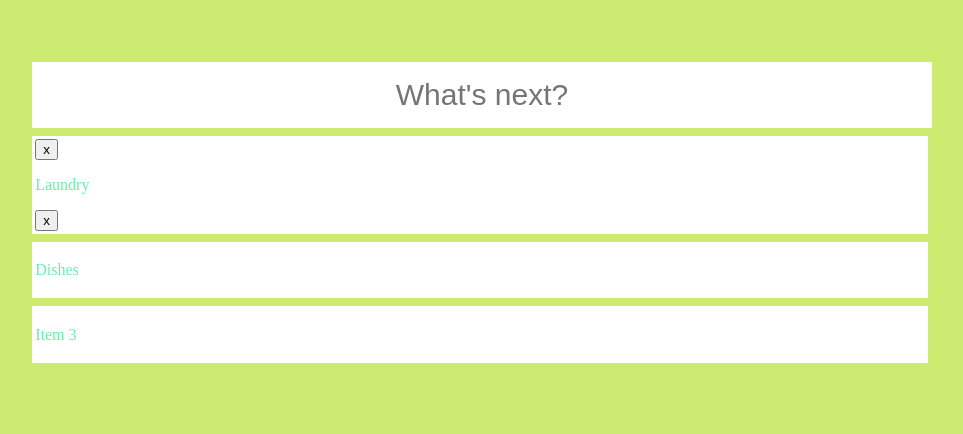
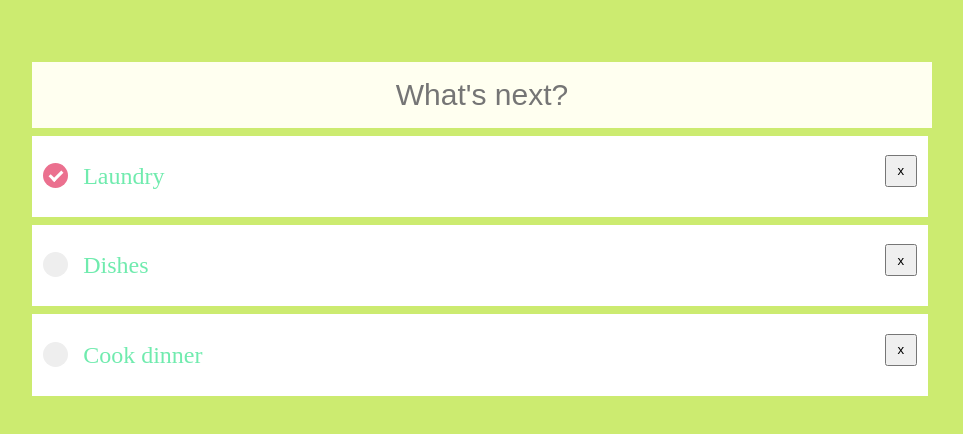
Before and after one commit to oh-angelina/To-Do, a plain HTML site: page index.html in a window 1280 px wide. Shown: the part 178-612 px from the top of the page, without its empty margins (160-1123 px from the left). Drawn offline with Linux system fonts and the light colour scheme.

Commit message:
basic CSS styling is complete!

```diff
--- a/css/to-do.css
+++ b/css/to-do.css
@@ -13,26 +13,95 @@ body {
 	text-align: center;
 	color: #eb8170;
 }
-input {
+#input {
 	text-align: center;
 	font-size: 30px;
 	width: 100%;
 	border: none;
 	height: 4rem;
-}
-.list {
-
+	background: #FFFFF0
 }
 .list-item {
 	color: #70ebae;
 	background: white;
 	padding: .2rem;
 	margin: .5rem auto;
-/*	display: inline;
+	display: block;
+}
+.list-item:hover {
+	background: #F2F2F2;
+}
+.remove {
+	position: relative;
+	float: right;
+	top: 1rem;
+	margin-right: .5rem;
+	cursor: pointer;
+	text-align: center;
+	width: 2rem;
+	height: 2rem;
+/*	opacity: 0;
 */}
-.list-item:hover {
-	background: gray;
+label p {
+	display: inline-block;
+	margin-left: 3rem;
 }
-.complete {
-	display: inline;
+/* The container */
+.container {
+  position: relative;
+  font-size: 1.5rem;
 }
+
+/* Hide the browser's default checkbox */
+.container input {
+  opacity: 0;
+  height: 0;
+  width: 0;
+}
+
+/* Create a custom checkbox */
+.checkmark {
+  position: absolute;
+  top: 0;
+  left: 0;
+  height: 25px;
+  width: 25px;
+  background-color: #eee;
+  cursor: pointer;
+  margin: 0 .5rem 0 .5rem;
+  border-radius: 50%;
+/*  opacity: 0;
+*/}
+
+/* On mouse-over, add a grey background color */
+.container:hover input ~ .checkmark {
+  background-color: #ccc;
+}
+
+/* When the checkbox is checked, add a pink background */
+.container input:checked ~ .checkmark {
+  background-color: #eb708f;
+}
+
+/* Create the checkmark/indicator (hidden when not checked) */
+.checkmark:after {
+  content: "";
+  position: absolute;
+  display: none;
+}
+
+/* Show the checkmark when checked */
+.container input:checked ~ .checkmark:after {
+  display: block;
+}
+
+/* Style the checkmark/indicator */
+.container .checkmark:after {
+  left: 9px;
+  top: 5px;
+  width: 5px;
+  height: 10px;
+  border: solid white;
+  border-width: 0 3px 3px 0;
+  transform: rotate(45deg);
+}
--- a/index.html
+++ b/index.html
@@ -11,21 +11,40 @@
 		<h1 class="title">to dos</h1>
 	</div>
 
-	<div id="input">
-		<input type="text" name="todo" placeholder="What's next?">
+	<div>
+		<input type="text" name="todo" placeholder="What's next?" id="input">
 	</div>
 
 	<div class="list">
+
 		<div class="list-item">
-			<button class="complete">x</button>
-			<p>Laundry</p>
+
+			<label class="container"><p class="task">Laundry</p>
+				<input type="checkbox" name="complete"checked="checked">
+				<span class="checkmark"></span>
+			</label>
+
 			<button class="remove">x</button>
 		</div>
+
 		<div class="list-item">
-			<p>Dishes</p>
+
+			<label class="container"><p class="task">Dishes</p>
+				<input type="checkbox" name="complete">
+				<span class="checkmark"></span>
+			</label>
+
+			<button class="remove">x</button>
 		</div>
+
 		<div class="list-item">
-			<p>Item 3</p>
+
+			<label class="container"><p class="task">Cook dinner</p>
+				<input type="checkbox" name="complete">
+				<span class="checkmark"></span>
+			</label>
+
+			<button class="remove">x</button>
 		</div>
 
 
@@ -34,6 +53,5 @@
 </div>
 
 
-
 </body>
 </html>
```
